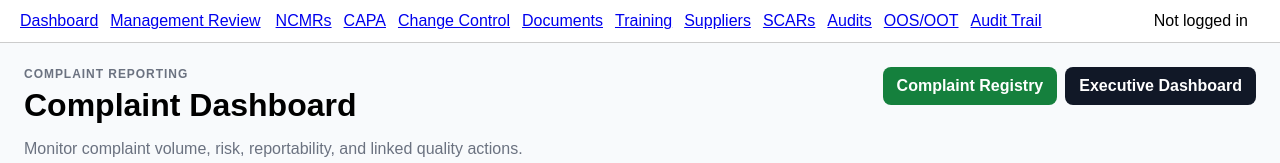
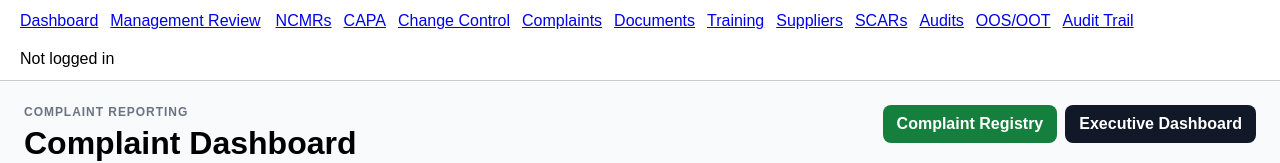
Before and after one commit to Markatcholi/Qualiflow6, a Next.js app: page /complaints/dashboard in a window 1280 px wide. Shown: the top 163 px of the page. Built offline with nearby package versions, Linux system fonts and the light colour scheme; no server answers; the database is empty.

Commit message:
Update AppHeader.tsx
Signed-off-by: Assih Atcholi <markatcholi918@gmail.com>

```diff
--- a/app/components/AppHeader.tsx
+++ b/app/components/AppHeader.tsx
@@ -66,12 +66,16 @@ export default function AppHeader() {
         </a>
 
         <a href="/change-control" style={{ marginRight: "12px" }}>
-          Change Control
-        </a>
+  Change Control
+</a>
 
-        <a href="/documents" style={{ marginRight: "12px" }}>
-          Documents
-        </a>
+<a href="/complaints" style={{ marginRight: "12px" }}>
+  Complaints
+</a>
+
+<a href="/documents" style={{ marginRight: "12px" }}>
+  Documents
+</a>
 
         <a href="/training" style={{ marginRight: "12px" }}>
           Training
```
